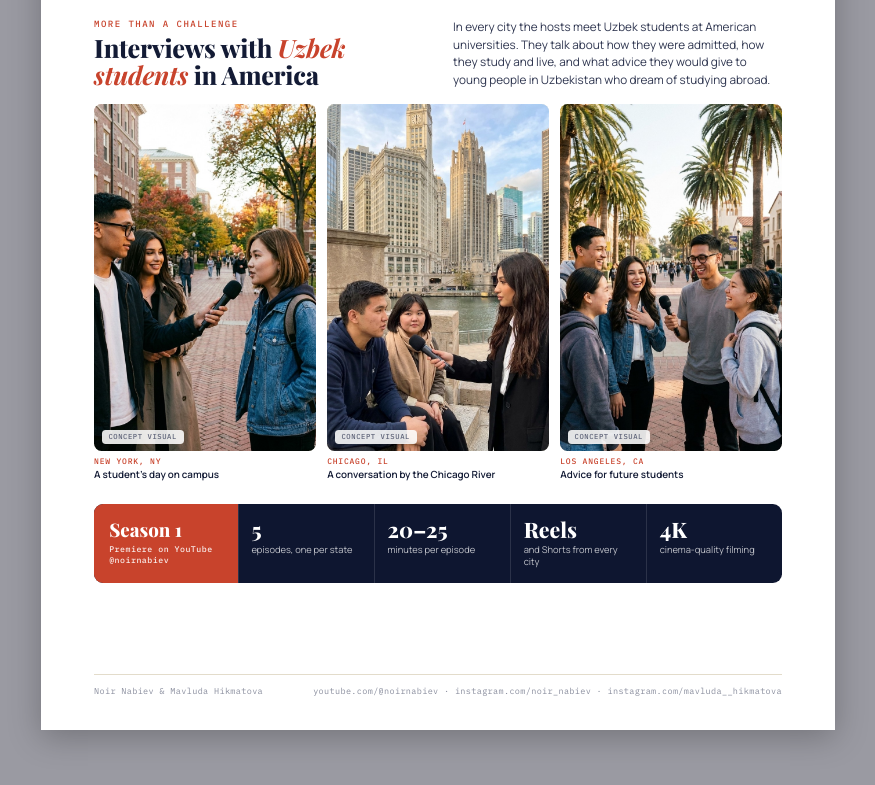
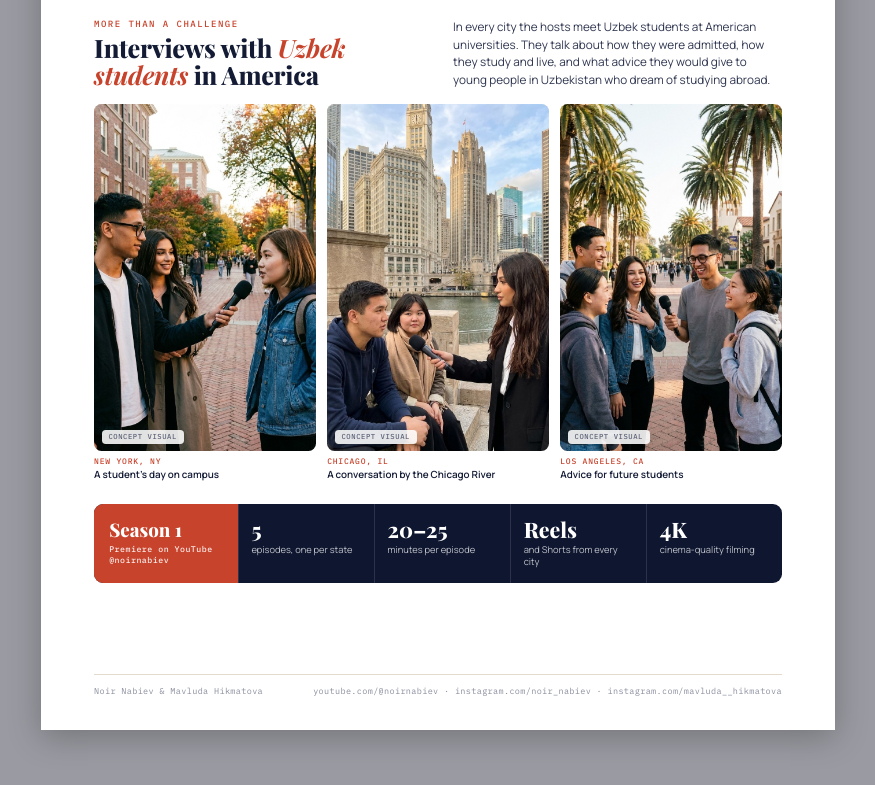
Before and after one commit to jtoxtasinov0-sys/Noir-Nabiev, a plain HTML site: page embassy/index.html in a window 1280 px wide. Shown: the part 2728-3513 px from the top of the page, without its empty margins (202-1077 px from the left). Drawn offline with Linux system fonts and the light colour scheme.

Commit message:
Embassy PDF: keep the NY host in frame
Co-Authored-By: Claude Opus 5.5 <noreply@anthropic.com>
Claude-Session: https://claude.ai/code/session_01QFRdgVhfn4R14MBs7ch5to

```diff
--- a/embassy/index.html
+++ b/embassy/index.html
@@ -432,7 +432,7 @@
     ['trophy', { en: 'Viewers choose the winner', uz: 'G‘olibni tomoshabinlar tanlaydi' }]
   ];
   var shots = [
-    { img: 'interview-1', city: 'NEW YORK, NY', cap: { en: 'A student’s day on campus', uz: 'Talabaning kampusdagi kuni' } },
+    { img: 'interview-1', pos: '22% 50%', city: 'NEW YORK, NY', cap: { en: 'A student’s day on campus', uz: 'Talabaning kampusdagi kuni' } },
     { img: 'interview-2', city: 'CHICAGO, IL', cap: { en: 'A conversation by the Chicago River', uz: 'Chikago daryosi bo‘yidagi suhbat' } },
     { img: 'interview-3', city: 'LOS ANGELES, CA', cap: { en: 'Advice for future students', uz: 'Bo‘lajak talabalarga maslahatlar' } }
   ];
@@ -452,7 +452,7 @@
     '<ul class="rules">' + rules.map(function (r) { return '<li>' + I(r[0]) + '<span>' + tx(r[1]) + '</span></li>'; }).join('') + '</ul>' +
     '<div class="sec"><div class="students__txt"><div><p class="eyebrow">' + p3.sEyebrow + '</p><h2>' + p3.sTitle + '</h2></div><p>' + p3.sText + '</p></div>' +
       '<div class="shots">' + shots.map(function (s) {
-        return '<figure class="shot"><div class="shot__img"><span class="ph-empty">' + p3.missing + '</span><img src="img/' + s.img + '.jpg" alt="" onerror="this.remove()"><span class="shot__tag">' + p3.concept + '</span></div>' +
+        return '<figure class="shot"><div class="shot__img"><span class="ph-empty">' + p3.missing + '</span><img src="img/' + s.img + '.jpg" alt="" style="object-position:' + (s.pos || '50% 50%') + '" onerror="this.remove()"><span class="shot__tag">' + p3.concept + '</span></div>' +
                '<figcaption><span>' + s.city + '</span>' + tx(s.cap) + '</figcaption></figure>';
       }).join('') + '</div></div>' +
     '<div class="season"><div class="season__h"><b>' + p3.seasonT + '</b><small>' + p3.seasonS + '</small></div>' +
```
Also changed, not shown: 2 other files.
